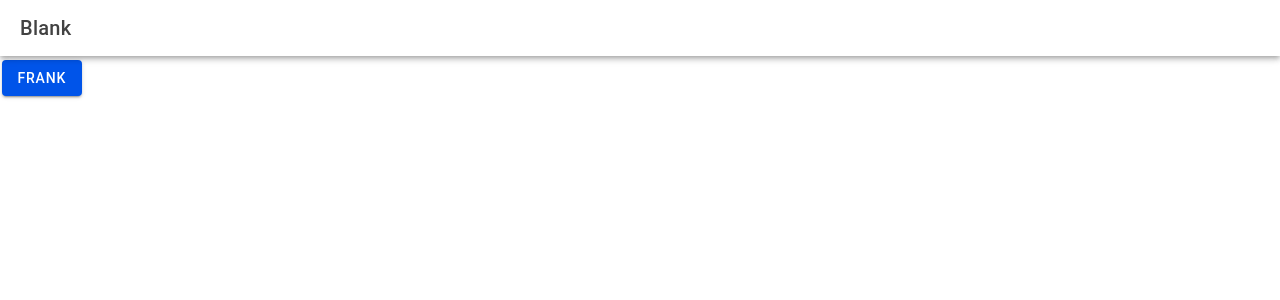
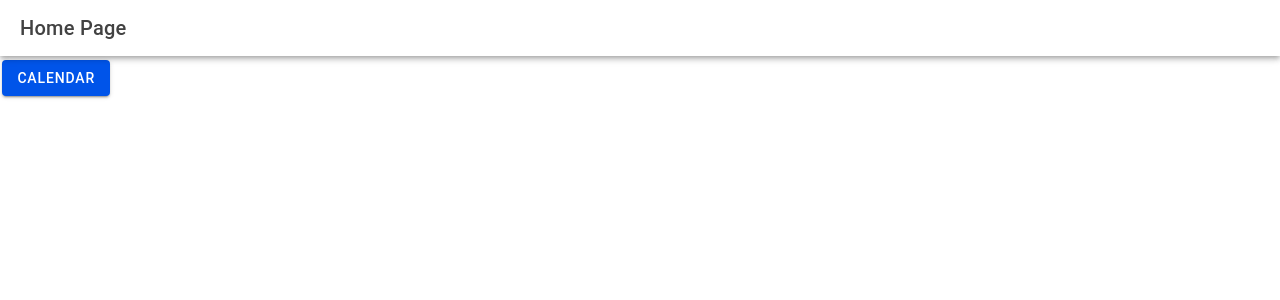
Before and after one commit to Irishwolf13/calApp2, a React (Vite) app: page /home in a window 1280 px wide. Shown: the top 300 px of the page. Built offline with nearby package versions, Linux system fonts and the light colour scheme.

Commit message:
pausing to install firebase

```diff
--- a/src/App.tsx
+++ b/src/App.tsx
@@ -1,7 +1,7 @@
 import { Redirect, Route } from 'react-router-dom';
 import { IonApp, IonRouterOutlet, setupIonicReact } from '@ionic/react';
 import { IonReactRouter } from '@ionic/react-router';
-import Home from './pages/Home';
+import Home from './pages/Home/Home';
 
 /* Core CSS required for Ionic components to work properly */
 import '@ionic/react/css/core.css';
@@ -32,7 +32,7 @@ import '@ionic/react/css/palettes/dark.system.css';
 
 /* Theme variables */
 import './theme/variables.css';
-import InfiniteScrollCalendar from './pages/InfiniteScrollCalendar';
+import InfiniteScrollCalendar from './pages/InfiniteScrollCalendar/InfiniteScrollCalendar';
 
 setupIonicReact();
 
--- a/src/components/CalendarCell/CalendarCell.css
+++ b/src/components/CalendarCell/CalendarCell.css
@@ -7,7 +7,7 @@
   border-radius: 5px;
   font-size: 18px;
   box-shadow: 0 4px 8px rgba(0, 0, 0, 0.1);
-  height: 10vh;
+  height: 15vh;
   text-align: center;
   color: black;
   transition: background-color 0.3s;
--- a/src/pages/Home.tsx
+++ b/src/pages/Home/Home.tsx
@@ -13,16 +13,16 @@ const Home: React.FC = () => {
     <IonPage>
       <IonHeader>
         <IonToolbar>
-          <IonTitle>Blank</IonTitle>
+          <IonTitle>Home Page</IonTitle>
         </IonToolbar>
       </IonHeader>
       <IonContent fullscreen>
         <IonHeader collapse="condense">
           <IonToolbar>
-            <IonTitle size="large">Blank</IonTitle>
+            <IonTitle size="large">Home Page</IonTitle>
           </IonToolbar>
         </IonHeader>
-        <IonButton onClick={handleButtonClick}>Frank</IonButton>
+        <IonButton onClick={handleButtonClick}>Calendar</IonButton>
       </IonContent>
     </IonPage>
   );
--- a/src/pages/InfiniteScrollCalendar.css
+++ b/src/pages/InfiniteScrollCalendar/InfiniteScrollCalendar.css
@@ -78,7 +78,9 @@
   gap: 10px;
   width: 90%;
   height: 80vh;
+
   overflow-y: scroll;
+  overflow-x: auto;
 }
 
 /* Hide scrollbar for Chrome, Safari and Opera */
--- a/src/pages/InfiniteScrollCalendar.tsx
+++ b/src/pages/InfiniteScrollCalendar/InfiniteScrollCalendar.tsx
@@ -1,6 +1,6 @@
 import React, { useState, useEffect, useRef, useLayoutEffect } from 'react';
-import { IonBackButton, IonButtons, IonContent, IonHeader, IonPage, IonToolbar } from '@ionic/react';
-import CalendarCell from '../components/CalendarCell/CalendarCell';
+import { IonBackButton, IonButtons, IonContent, IonHeader, IonPage, IonTitle, IonToolbar } from '@ionic/react';
+import CalendarCell from '../../components/CalendarCell/CalendarCell';
 import './InfiniteScrollCalendar.css';
 
 const InfiniteScrollCalendar: React.FC = () => {
```
Also changed, not shown: src/pages/Home/Home.css (added).
